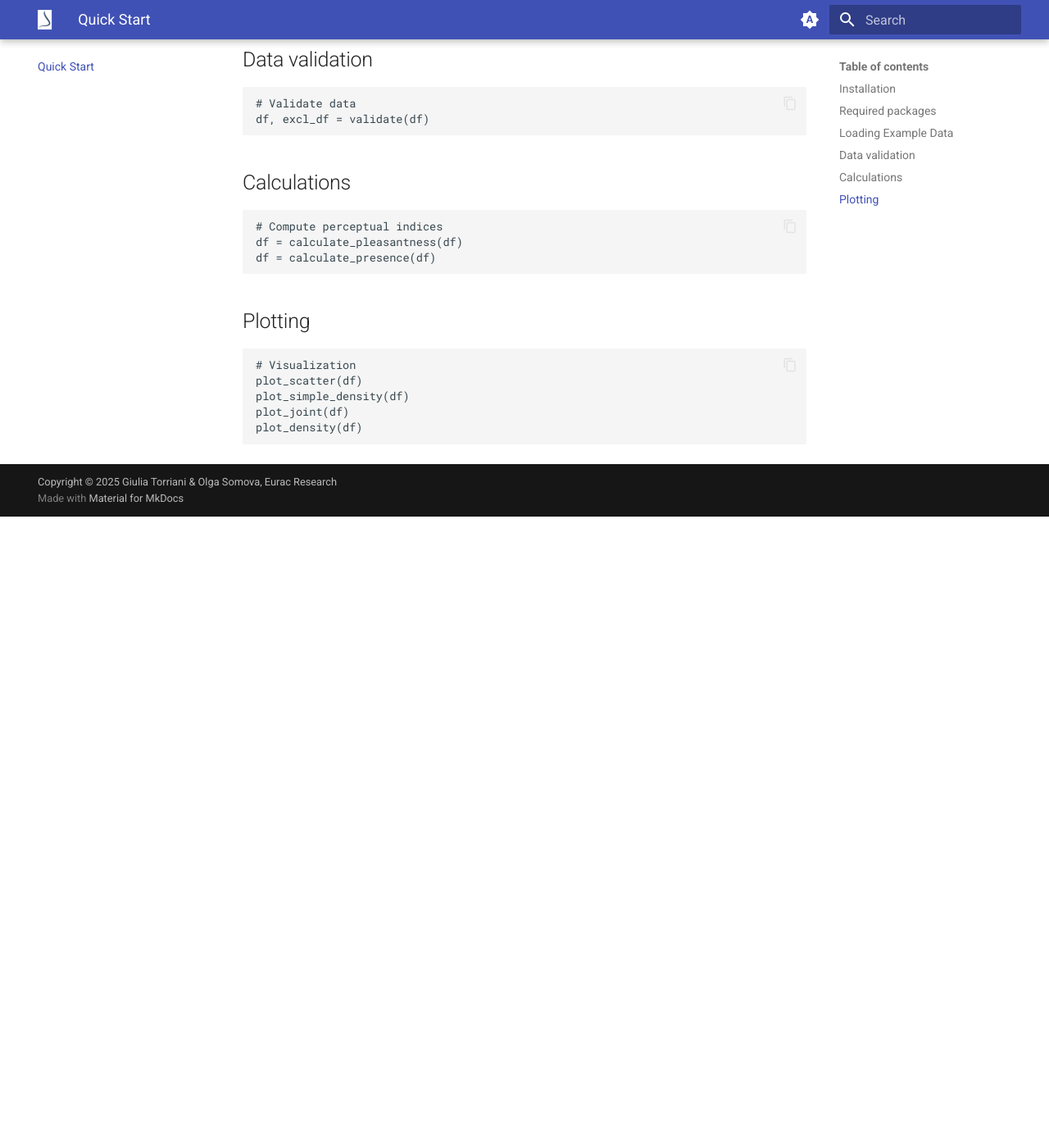
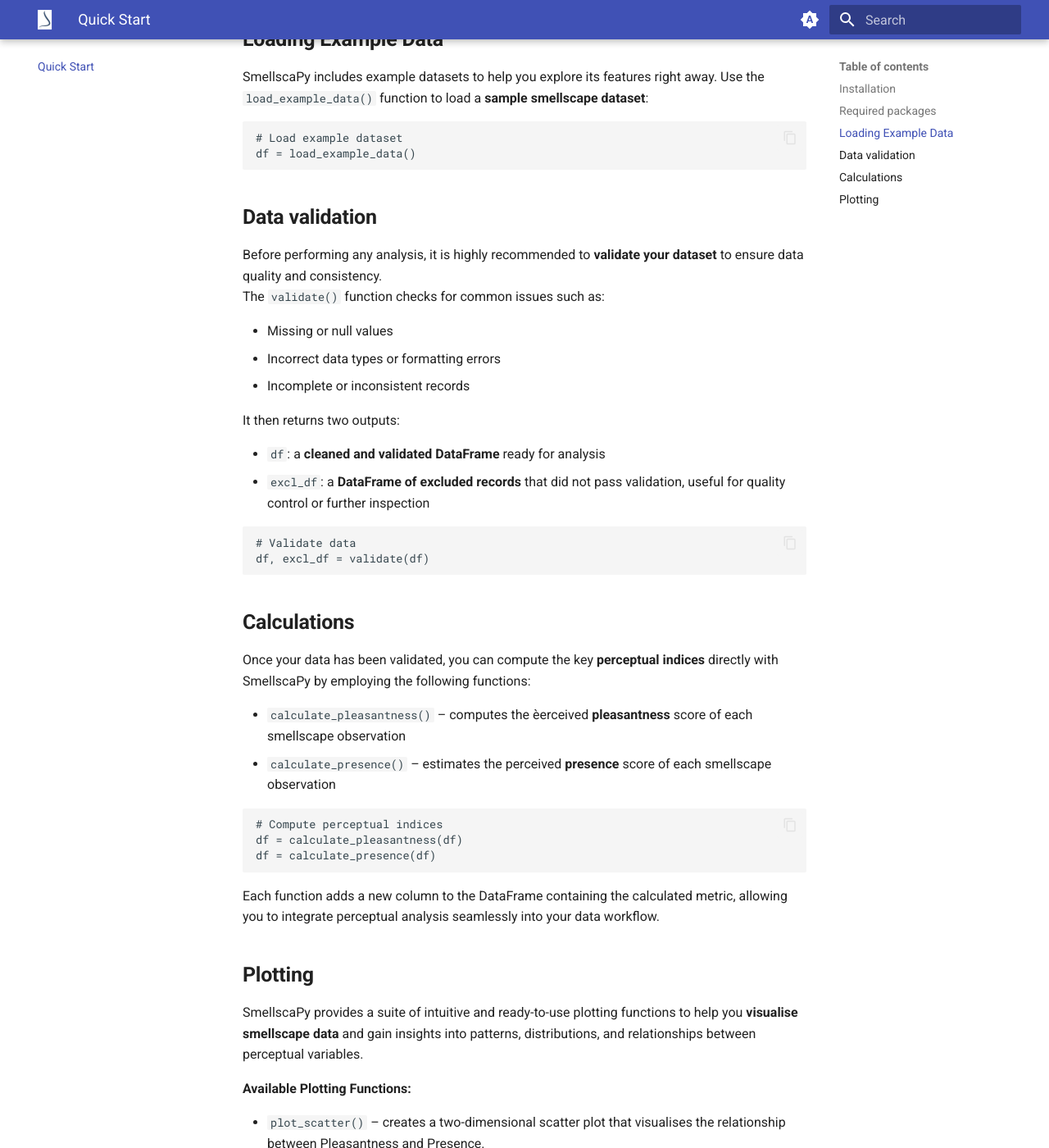
Before and after one commit to EURAC-EEBgroup/smellscapy, an MkDocs documentation site: the page built from docs/quick_start/index.md, in a window 1280 px wide and 1400 px high, scrolled down 998 px. Shown: the whole window at 82% size. Built offline with MkDocs 1.6.1 and Material for MkDocs 9.7.7, drawn with Linux system fonts in a browser that asks for light colours; before the commit the page ends 1628 px from its top, so only the background shows below that; some of the changed text lies outside the part shown.

Commit message:
Docs modified

````diff
--- a/docs/quick_start/index.md
+++ b/docs/quick_start/index.md
@@ -1,21 +1,22 @@
 This page provides a quick star guide of the core features of the SmellscaPy package to help you get started quickly.
 For a more detailed discussion of advanced functionalities — including step-by-step workflows, practical examples, and best practices — please refer to the **[User Guide](../user_guide/index.md)** and **[Tutorials](../tutorials/index.md)** sections.
 
-## Installation
-Smellscapy can be installed with pip:
+## **Installation**
+You can install **SmellscaPy** from PyPI using `pip`:
 
 ```pyhon
 pip install smellscapy
 ```
 Requires **Python 3.12.9+**.
 
-## Required packages
-SmellscaPy uses several key packages:
- - **pandas**, for data pre-processing and analysis
- - **matplotlib** and **seaborn**, for data visualisation
- - **numpy**, for numerical operations
- - .........
- - **smellscapy**, for smellscape analysis
+## **Required packages**
+SmellscaPy builds upon several widely used Python libraries for data science and visualisation:
+
+- **pandas** – data pre-processing and analysis
+- **numpy** – numerical operations
+- **matplotlib** – core data visualisation
+- **seaborn** – advanced statistical visualisation
+- **smellscapy** – core smellscape analysis functions
 
 ```python
 # Import the necessary packages
@@ -26,34 +27,65 @@ import seaborn as sns
 import smellscapy as smpy
 ```
 
-##  Loading Example Data
-
+##  **Loading Example Data**
+SmellscaPy includes example datasets to help you explore its features right away.
+Use the `load_example_data()` function to load a **sample smellscape dataset**:
 
 ```python
 # Load example dataset
 df = load_example_data()
 ```
 
-## Data validation
+## **Data validation**
+Before performing any analysis, it is highly recommended to **validate your dataset** to ensure data quality and consistency.
+The `validate()` function checks for common issues such as:
+
+- Missing or null values
+- Incorrect data types or formatting errors
+- Incomplete or inconsistent records
+
+It then returns two outputs:
+
+- `df`: a **cleaned and validated DataFrame** ready for analysis
+- `excl_df`: a **DataFrame of excluded records** that did not pass validation, useful for quality control or further inspection
+
 
 ```python
 # Validate data
 df, excl_df = validate(df)
 ```
 
-## Calculations
+## **Calculations**
+Once your data has been validated, you can compute the key **perceptual indices** directly with SmellscaPy by employing the following functions:
+
+- `calculate_pleasantness()` – computes the èerceived **pleasantness** score of each smellscape observation
+- `calculate_presence()` – estimates the perceived **presence** score of each smellscape observation
+
+
 ```python
 # Compute perceptual indices
 df = calculate_pleasantness(df)
 df = calculate_presence(df)
 ```
 
-## Plotting
+Each function adds a new column to the DataFrame containing the calculated metric, allowing you to integrate perceptual analysis seamlessly into your data workflow.
+
+## **Plotting**
+ SmellscaPy provides a suite of intuitive and ready-to-use plotting functions to help you **visualise smellscape data** and gain insights into patterns, distributions, and relationships between perceptual variables.
+
+**Available Plotting Functions:**
+
+- `plot_scatter()` – creates a two-dimensional scatter plot that visualises the relationship between Pleasantness and Presence.
+![Circumplex Model](scatter_plot.png)
+- `plot_simple_density()` – displays....
+- `plot_joint()` – combines scatter and density plots to reveal correlations and data structure
+- `plot_density()` – visualises the full density distribution...
 
 ```python
-# Visualization
+# Generate Basic Visualisation
 plot_scatter(df)
 plot_simple_density(df)
 plot_joint(df)
 plot_density(df)
 ```
+**Tip**: Since all SmellscaPy plotting functions are built on matplotlib and seaborn, you can easily customise them by passing additional arguments or modifying the returned plot objects — for example, adjusting figure size, colour palettes, or adding annotations for publication-quality visuals.
````
Also changed, not shown: docs/index.md (+9 -9 lines), docs/overview/index.md (+6 -6 lines), docs/quick_start/scatter_plot.png (added).
